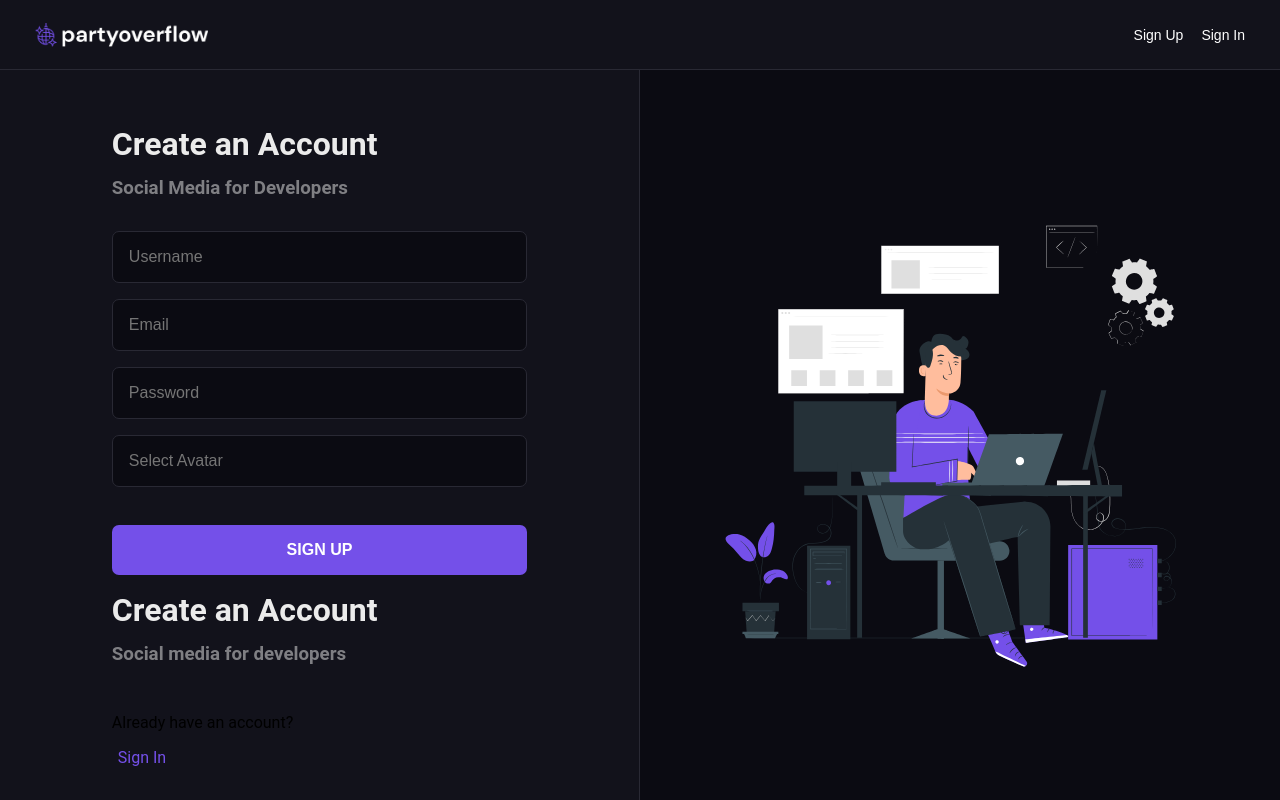
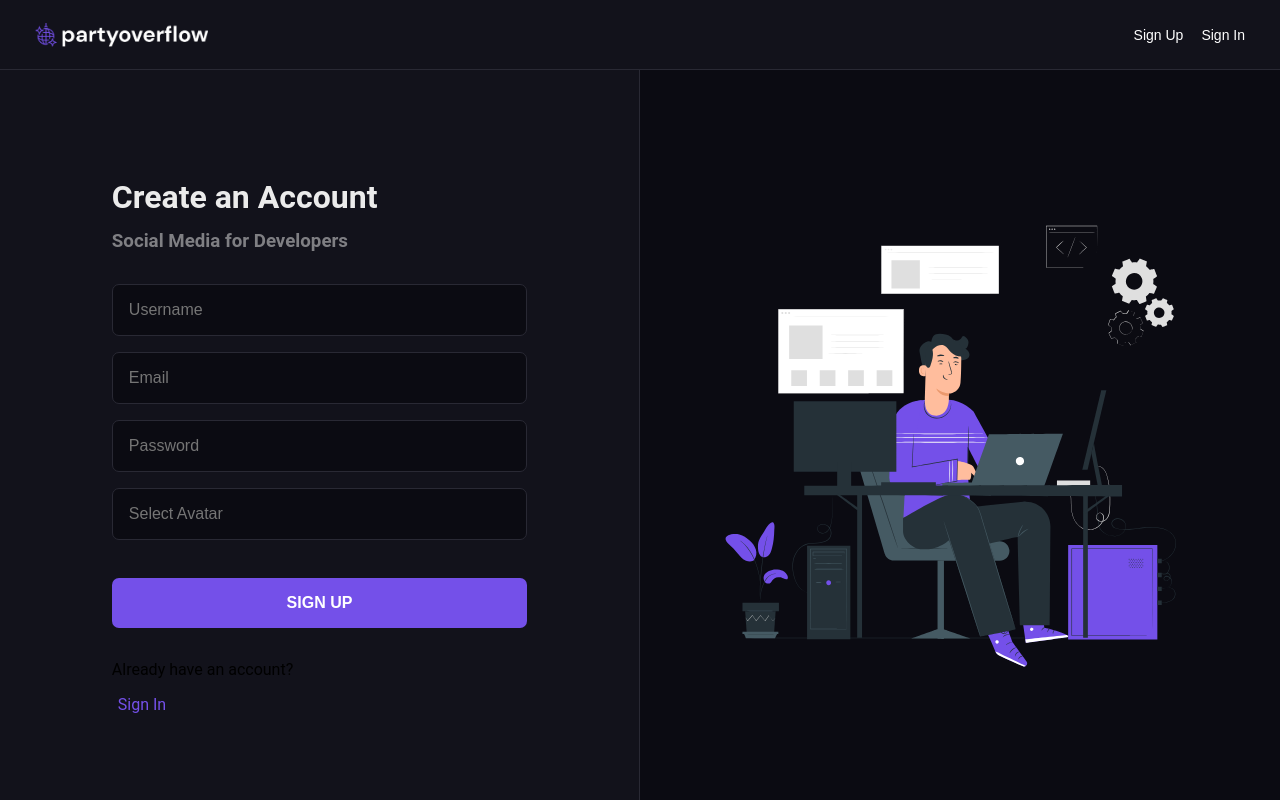
Before and after one commit to catt-tung/overflow-react-practice, a React (Create React App) app: page /signup in a window 1280 px wide. Built offline with nearby package versions, Linux system fonts and the light colour scheme.

Commit message:
Add handleSubmit to form

```diff
--- a/src/pages/Auth/SignUp.jsx
+++ b/src/pages/Auth/SignUp.jsx
@@ -69,7 +69,7 @@ const SignUp = (props) => {
               : <h3>Social Media for Developers</h3>
             }
           </div>
-          <form className="register-form">
+          <form className="register-form" onSubmit={handleSubmit}>
             <input
               required
               name="name"
@@ -112,10 +112,6 @@ const SignUp = (props) => {
             >SIGN UP</button>
           </form>
 
-          <div className="title-container">
-            <h1>Create an Account</h1>
-						<h3>Social media for developers</h3>
-          </div>
           <form className="register-form">
             <p>Already have an account?</p>
             <Link className="redirect-link" to="/signin">
```
